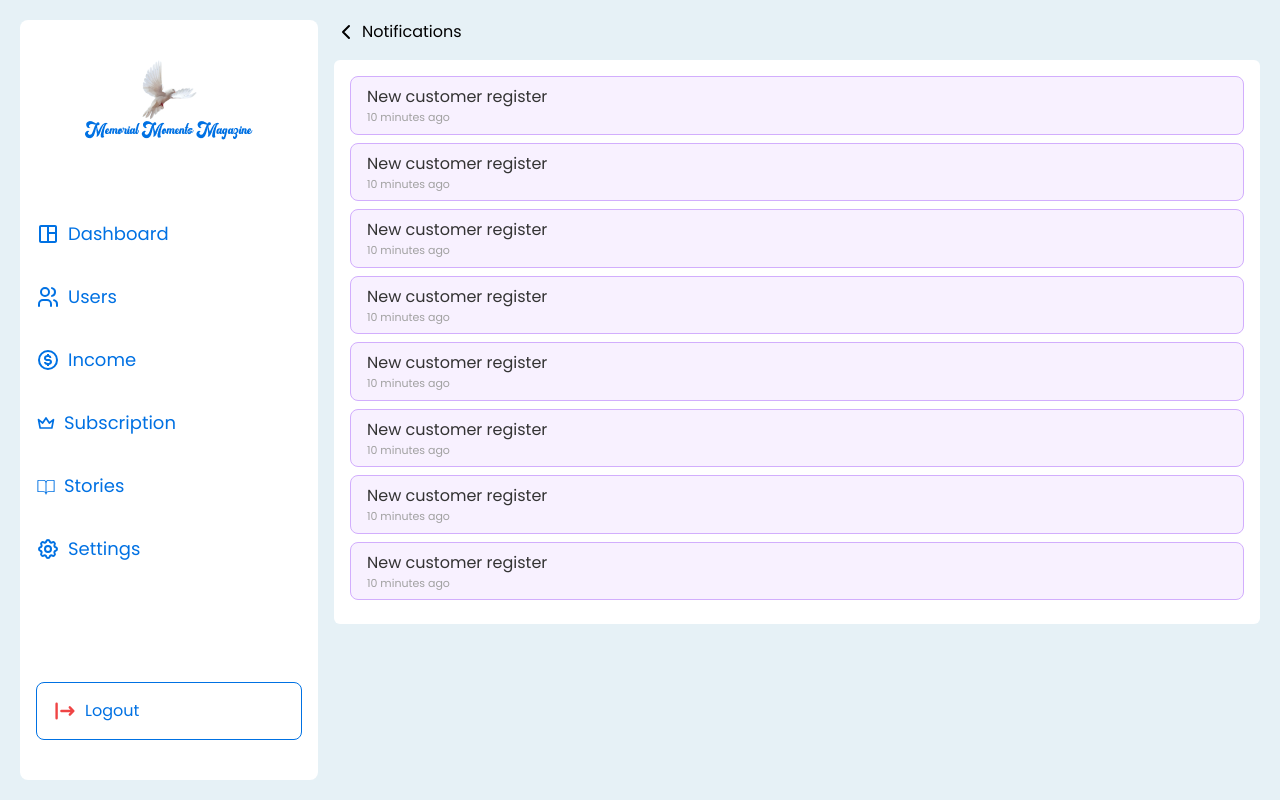
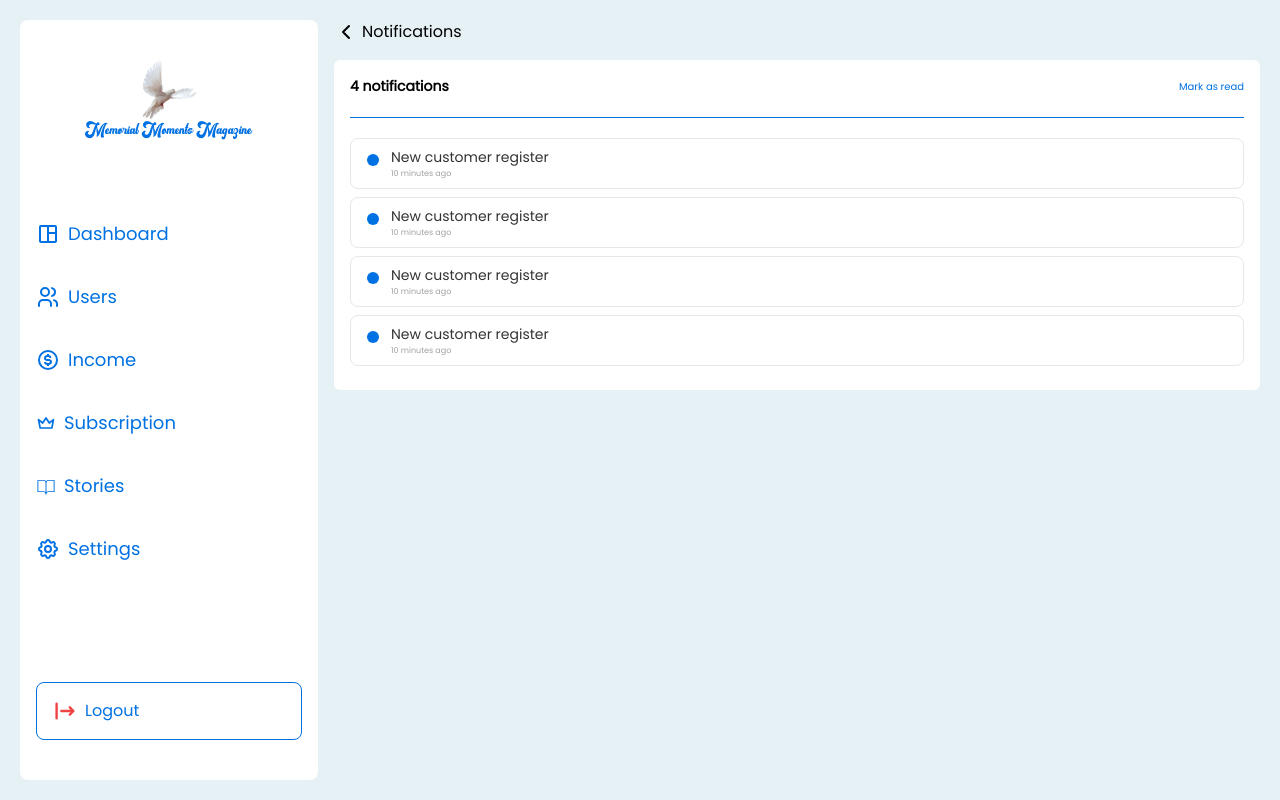
Before and after one commit to bdCalling-Sdt-hub/memorial-dashboard, a React (Vite) app: page /settings/notifications in a window 1280 px wide. Built offline with nearby package versions, Linux system fonts and the light colour scheme.

Commit message:
notifications toltip

```diff
--- a/src/components/Settings/Notifications.tsx
+++ b/src/components/Settings/Notifications.tsx
@@ -1,13 +1,21 @@
 const Notifications = () => {
   return (
     <div>
-      {[...Array(8)].map((index) => (
+      <div className="flex items-center justify-between">
+        <p className="text-[14px] font-semibold ">4 notifications</p>
+        <p className="text-[#0071E3] text-[10px] font-medium">Mark as read</p>
+      </div>
+      <div className="bg-[#0071E3] h-[1px] my-5 w-full"></div>
+      {[...Array(4)].map((index) => (
         <div
           key={index}
-          className="border border-[#d2aefd] py-2 mb-2 px-4 rounded-lg bg-[#eddeff6a] cursor-pointer hover:bg-[#ac6ef8a2] hover:text-white"
+          className="border flex gap-3 py-2 mb-2 px-4 rounded-lg cursor-pointer"
         >
-          <h2 className="text-md text-[#333333]">New customer register</h2>
-          <p className="text-[11px] text-[#A1A1A1]">10 minutes ago</p>
+          <div className="w-[12px] mt-[7px] h-[12px] rounded-full bg-[#0071E3]"></div>
+          <div>
+            <h2 className="text-[14px] text-[#333333]">New customer register</h2>
+            <p className="text-[8px] text-[#A1A1A1]">10 minutes ago</p>
+          </div>
         </div>
       ))}
     </div>
--- a/src/layouts/Main/Header.tsx
+++ b/src/layouts/Main/Header.tsx
@@ -1,6 +1,8 @@
 import { FiBell } from "react-icons/fi";
 import { Badge } from "antd";
 import { Link } from "react-router-dom";
+import { useState } from "react";
+import Notifications from "../../components/Settings/Notifications";
 
 interface HeaderProps {
   open: boolean;
@@ -8,16 +10,21 @@ interface HeaderProps {
 }
 
 const Header: React.FC<HeaderProps> = () => {
+  const [open, setOpen] = useState(false)
   return (
     <div className="flex items-center justify-between w-full">
       <div className="flex items-center gap-4">
-        <Link to="/settings/notifications" className="cursor-pointer">
-          <div className="relative w-[48px] flex items-center justify-center h-[48px] p-2 bg-white rounded-full">
-            <Badge style={{ background: "#0071E3", right: "-8px" }} count={5}>
-              <FiBell size={24} />
-            </Badge>
-          </div>
-        </Link>
+        <div onClick={()=>setOpen(!open)} className="relative cursor-pointer w-[48px] flex items-center justify-center h-[48px] p-2 bg-white rounded-full">
+          <Badge style={{ background: "#0071E3", right: "-8px" }} count={5}>
+            <FiBell size={24} />
+          </Badge>
+          {
+            open &&
+            <div className="p-4 absolute border border-[#0071E3] rounded-b-[16px] w-[251px] h-[312px] top-8 right-4 bg-white">
+              <Notifications/>
+            </div>
+          }
+        </div>
         <Link className="flex items-center gap-3" to="/settings/profile">
           <img
             src="https://raw.githubusercontent.com/mantinedev/mantine/master/.demo/avatars/avatar-8.png"
@@ -27,10 +34,14 @@ const Header: React.FC<HeaderProps> = () => {
           />
           <div>
             <h3 className="text-[#0071E3] font-medium text-[14px] text-center">Jane Cooper</h3>
-            <p className="text-right text-[14px]">Admin</p>
+            <p className="text-right font-semibold text-[14px]">Admin</p>
           </div>
         </Link>
       </div>
+
+      {
+
+      }
     </div>
   );
 };
```
